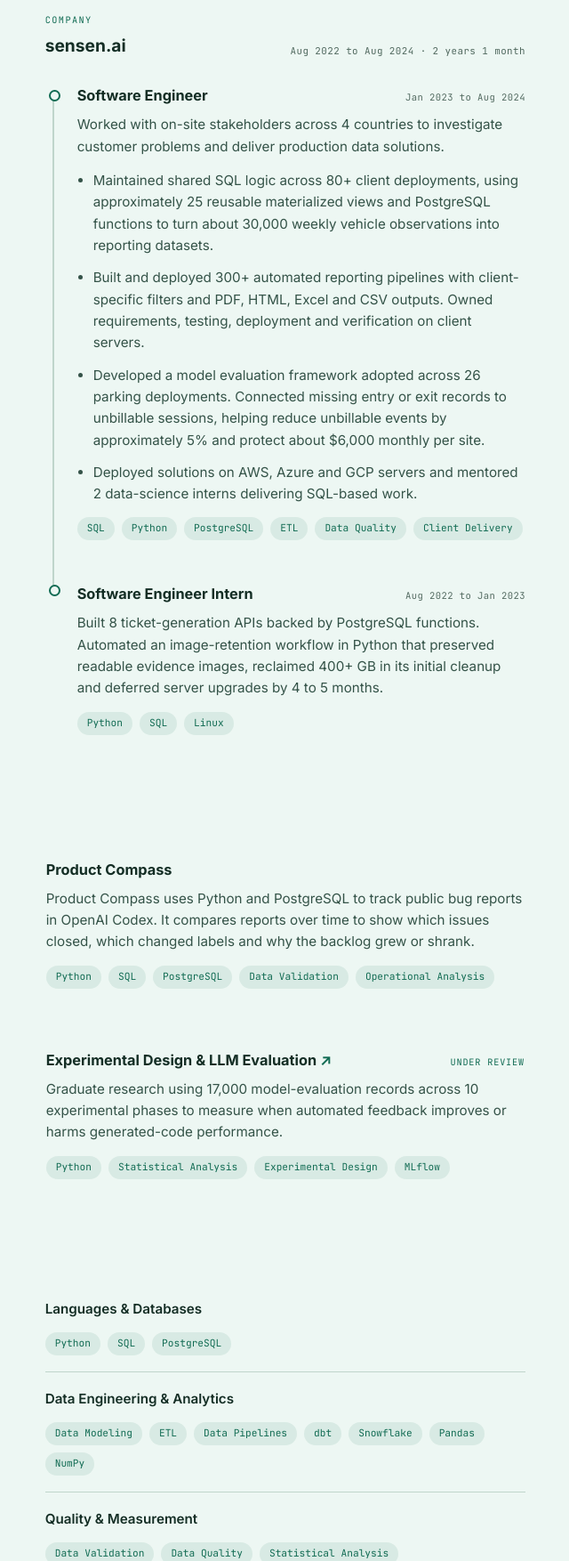
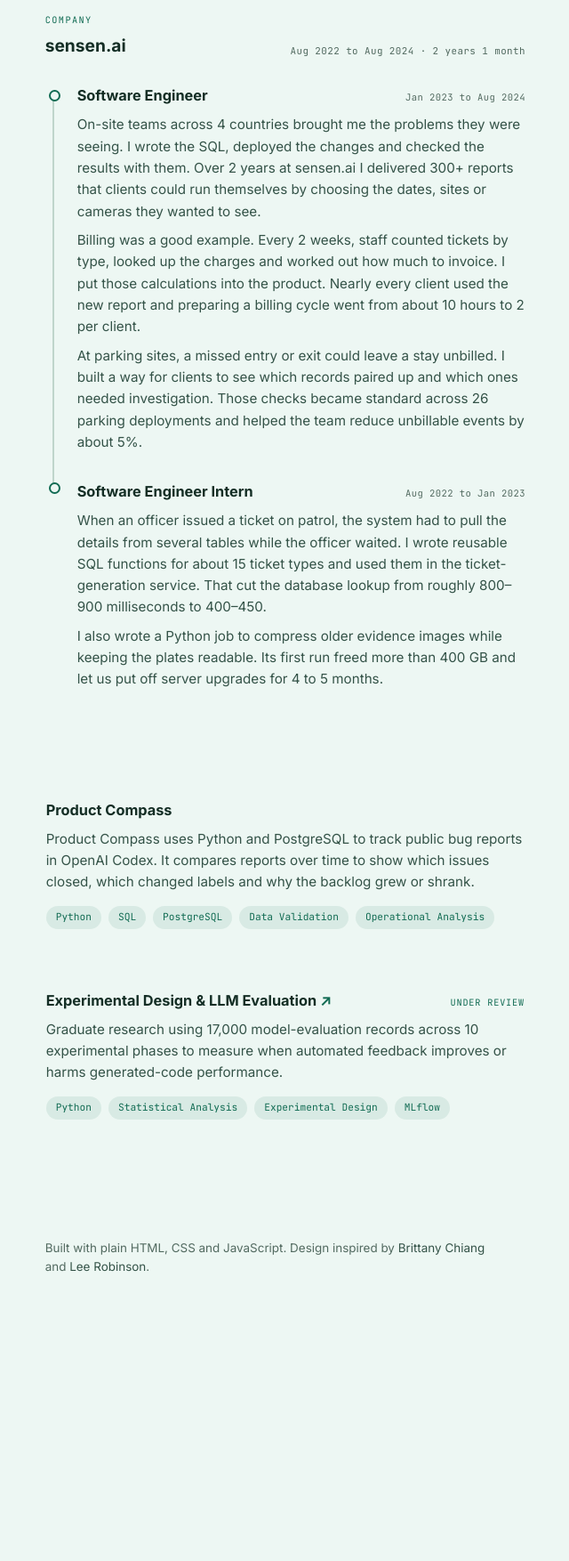
Before and after one commit to kalyan-venk/kalyan-venk.github.io, a plain HTML site: page index.html in a window 1280 px wide. Shown: the part 1046-2800 px from the top of the page at 89% size, without its empty margins (585-1225 px from the left). After the commit the page ends 2574 px from the top, so only its background shows below. Drawn offline with Linux system fonts and the light colour scheme.

Commit message:
Show public resume and rewrite Sensen experience

```diff
--- a/assets/home.css
+++ b/assets/home.css
@@ -61,6 +61,7 @@ a { color: var(--head); text-decoration: none; }
 .nav a:focus-visible .ind { width: 64px; background: var(--head); }
 
 .rail-foot { margin-top: 48px; }
+.public-resume { display: inline-block; margin-bottom: 16px; color: var(--accent); font-weight: 600; text-decoration: underline; text-underline-offset: .15em; }
 .socials { display: flex; gap: 18px; }
 .socials a { color: var(--text-dim); display: inline-flex; }
 .socials a:hover { color: var(--head); transform: translateY(-2px); transition: 0.15s; }
--- a/index.html
+++ b/index.html
@@ -24,7 +24,7 @@
 <link rel="preconnect" href="https://fonts.googleapis.com">
 <link rel="preconnect" href="https://fonts.gstatic.com" crossorigin>
 <link href="https://fonts.googleapis.com/css2?family=Inter:wght@400;500;600;700;800&family=JetBrains+Mono:wght@400;500;600&display=swap" rel="stylesheet">
-<link rel="stylesheet" href="assets/home.css?v=14">
+<link rel="stylesheet" href="assets/home.css?v=15">
 <link rel="stylesheet" href="/assets/theme.css?v=4">
 <script>
   try {
@@ -49,10 +49,10 @@
         <a href="#about" data-sec="about"><span class="ind"></span>About</a>
         <a href="#experience" data-sec="experience"><span class="ind"></span>Experience</a>
         <a href="#projects" data-sec="projects"><span class="ind"></span>Projects</a>
-        <a href="#skills" data-sec="skills"><span class="ind"></span>Skills</a>
       </nav>
     </div>
     <div class="rail-foot">
+      <a class="public-resume" href="/resume.pdf">View résumé (PDF)</a>
       <div class="socials">
         <a href="https://github.com/kalyan-venk" target="_blank" rel="noopener" aria-label="GitHub"><svg viewBox="0 0 24 24" fill="currentColor"><path d="M12 2C6.48 2 2 6.58 2 12.25c0 4.53 2.87 8.37 6.84 9.73.5.09.68-.22.68-.49 0-.24-.01-.87-.01-1.71-2.78.62-3.37-1.37-3.37-1.37-.45-1.18-1.11-1.49-1.11-1.49-.91-.64.07-.62.07-.62 1 .07 1.53 1.06 1.53 1.06.89 1.56 2.34 1.11 2.91.85.09-.66.35-1.11.63-1.37-2.22-.26-4.56-1.14-4.56-5.05 0-1.12.39-2.03 1.03-2.74-.1-.26-.45-1.3.1-2.71 0 0 .84-.28 2.75 1.05a9.3 9.3 0 0 1 2.5-.34c.85 0 1.71.12 2.5.34 1.91-1.33 2.75-1.05 2.75-1.05.55 1.41.2 2.45.1 2.71.64.71 1.03 1.62 1.03 2.74 0 3.92-2.34 4.78-4.57 5.04.36.32.68.94.68 1.9 0 1.37-.01 2.48-.01 2.81 0 .27.18.59.69.49A10.02 10.02 0 0 0 22 12.25C22 6.58 17.52 2 12 2z"/></svg></a>
         <a href="https://linkedin.com/in/kalyan-venk" target="_blank" rel="noopener" aria-label="LinkedIn"><svg viewBox="0 0 24 24" fill="currentColor"><path d="M4.98 3.5a2.5 2.5 0 1 1 0 5 2.5 2.5 0 0 1 0-5zM3 9h4v12H3zM9 9h3.8v1.7h.05c.53-.95 1.83-1.95 3.77-1.95 4.03 0 4.78 2.5 4.78 5.75V21h-4v-5.3c0-1.26-.02-2.9-1.77-2.9-1.77 0-2.04 1.38-2.04 2.8V21H9z"/></svg></a>
@@ -93,14 +93,9 @@
             <h4>Software Engineer</h4>
             <p>Jan 2023 to Aug 2024</p>
           </div>
-          <p>Worked with on-site stakeholders across 4 countries to investigate customer problems and deliver production data solutions.</p>
-          <ul class="experience-points">
-            <li>Maintained shared SQL logic across 80+ client deployments, using approximately 25 reusable materialized views and PostgreSQL functions to turn about 30,000 weekly vehicle observations into reporting datasets.</li>
-            <li>Built and deployed 300+ automated reporting pipelines with client-specific filters and PDF, HTML, Excel and CSV outputs. Owned requirements, testing, deployment and verification on client servers.</li>
-            <li>Developed a model evaluation framework adopted across 26 parking deployments. Connected missing entry or exit records to unbillable sessions, helping reduce unbillable events by approximately 5% and protect about $6,000 monthly per site.</li>
-            <li>Deployed solutions on AWS, Azure and GCP servers and mentored 2 data-science interns delivering SQL-based work.</li>
-          </ul>
-          <ul class="tags"><li>SQL</li><li>Python</li><li>PostgreSQL</li><li>ETL</li><li>Data Quality</li><li>Client Delivery</li></ul>
+          <p>On-site teams across 4 countries brought me the problems they were seeing. I wrote the SQL, deployed the changes and checked the results with them. Over 2 years at sensen.ai I delivered 300+ reports that clients could run themselves by choosing the dates, sites or cameras they wanted to see.</p>
+          <p>Billing was a good example. Every 2 weeks, staff counted tickets by type, looked up the charges and worked out how much to invoice. I put those calculations into the product. Nearly every client used the new report and preparing a billing cycle went from about 10 hours to 2 per client.</p>
+          <p>At parking sites, a missed entry or exit could leave a stay unbilled. I built a way for clients to see which records paired up and which ones needed investigation. Those checks became standard across 26 parking deployments and helped the team reduce unbillable events by about 5%.</p>
         </article>
 
         <article class="home-role">
@@ -108,8 +103,8 @@
             <h4>Software Engineer Intern</h4>
             <p>Aug 2022 to Jan 2023</p>
           </div>
-          <p>Built 8 ticket-generation APIs backed by PostgreSQL functions. Automated an image-retention workflow in Python that preserved readable evidence images, reclaimed 400+ GB in its initial cleanup and deferred server upgrades by 4 to 5 months.</p>
-          <ul class="tags"><li>Python</li><li>SQL</li><li>Linux</li></ul>
+          <p>When an officer issued a ticket on patrol, the system had to pull the details from several tables while the officer waited. I wrote reusable SQL functions for about 15 ticket types and used them in the ticket-generation service. That cut the database lookup from roughly 800–900 milliseconds to 400–450.</p>
+          <p>I also wrote a Python job to compress older evidence images while keeping the plates readable. Its first run freed more than 400 GB and let us put off server upgrades for 4 to 5 months.</p>
         </article>
       </div>
     </section>
@@ -133,26 +128,6 @@
         <p>Graduate research using 17,000 model-evaluation records across 10 experimental phases to measure when automated feedback improves or harms generated-code performance.</p>
         <ul class="tags"><li>Python</li><li>Statistical Analysis</li><li>Experimental Design</li><li>MLflow</li></ul>
       </a>
-    </section>
-
-    <section class="sec" id="skills">
-      <h2 class="sec-h">Skills</h2>
-      <div class="skill-group reveal">
-        <h3>Languages &amp; Databases</h3>
-        <ul class="tags"><li>Python</li><li>SQL</li><li>PostgreSQL</li></ul>
-      </div>
-      <div class="skill-group reveal">
-        <h3>Data Engineering &amp; Analytics</h3>
-        <ul class="tags"><li>Data Modeling</li><li>ETL</li><li>Data Pipelines</li><li>dbt</li><li>Snowflake</li><li>Pandas</li><li>NumPy</li></ul>
-      </div>
-      <div class="skill-group reveal">
-        <h3>Quality &amp; Measurement</h3>
-        <ul class="tags"><li>Data Validation</li><li>Data Quality</li><li>Statistical Analysis</li><li>Experimental Design</li><li>Model Evaluation</li></ul>
-      </div>
-      <div class="skill-group reveal">
-        <h3>Operations &amp; Delivery</h3>
-        <ul class="tags"><li>Requirements Gathering</li><li>Report Automation</li><li>Workflow Automation</li><li>Stakeholder Collaboration</li><li>Git</li><li>AWS</li></ul>
-      </div>
     </section>
 
     <footer class="foot reveal">
```
Also changed, not shown: 1 other file.
